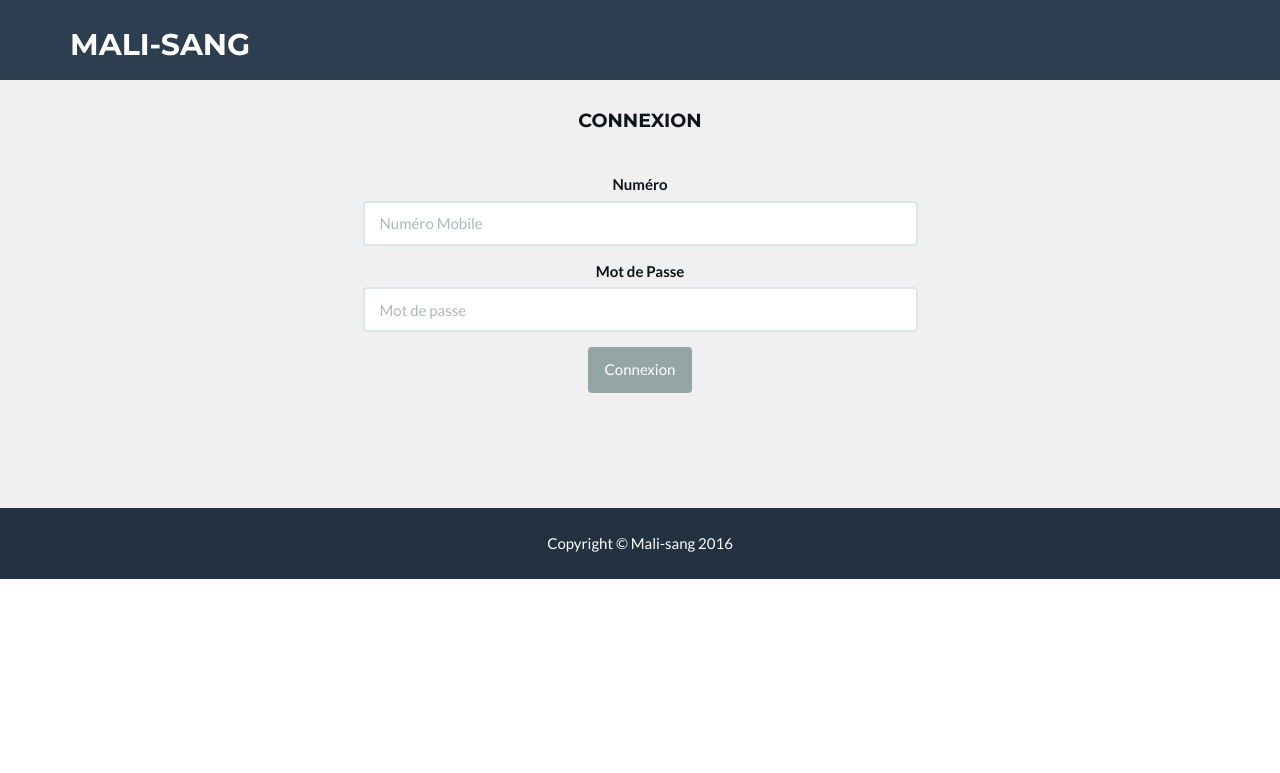
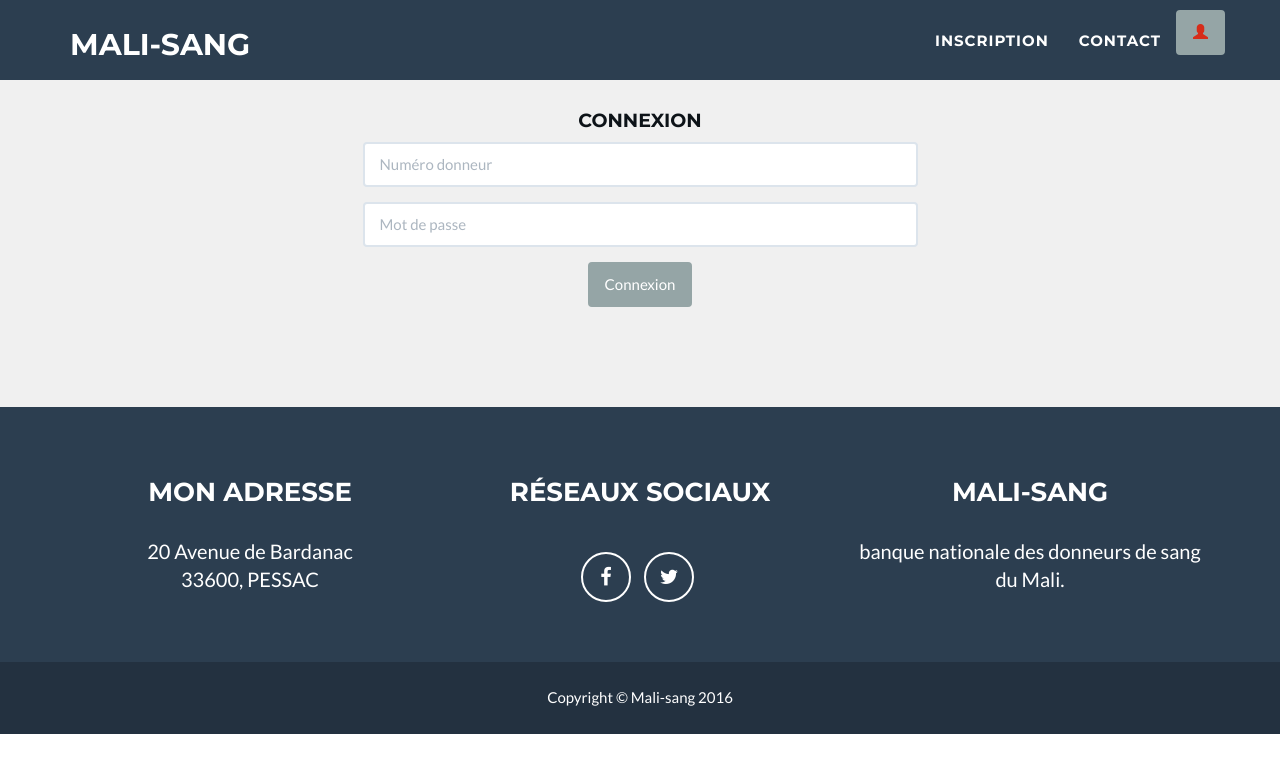
Before and after one commit to Diaby2012/mali-sang, a PHP site: page /login.php in a window 1280 px wide. Shown: the top 773 px of the page. Run offline with PHP 8.4, Linux system fonts and the light colour scheme; some libraries are stand-ins or nearby versions.

Commit message:
add page login and forum

```diff
--- a/commentaire.php
+++ /dev/null
@@ -1,2 +0,0 @@
-<?php
-include_once ("include/nav.php");
--- a/css/style.css
+++ b/css/style.css
@@ -17,7 +17,10 @@
 }
 caption
 {
-    color: white;
+    color: black;
+}
+strong {
+    color: #d62c1a;
 }
 header{
     background-color: #F0F0F0;
--- a/include/nav.php
+++ b/include/nav.php
@@ -38,24 +38,33 @@
                 <li class="hidden">
                     <a href="#page-top"></a>
                 </li>
-                <li class="page-scroll">
-                    <a href="#inscription">Inscription</a>
-                </li>
                 <?php
-                  if(isset($_SESSION['nom'])){
+                if (isset($_SESSION['numero_mobile']))
+                {
                 ?>
                 <li class="page-scroll">
-                    <a href="commentaire.php">Commentaire</a>
+                        <a href="forum.php">Forum</a>
                 </li>
+                    <button type="button" class="btn btn-default" aria-label="Align center">
+                        <a href="logout.php"><span class="glyphicon glyphicon-off" aria-hidden="true"></span></a>
+                    </button>
                 <?php
                 }
-                 ?>
+                else
+                {
+                ?>
                 <li class="page-scroll">
-                    <a href="#contact">Contact</a>
+                   <a href="#inscription">Inscription</a>
                 </li>
                 <button type="button" class="btn btn-default" aria-label="Align center">
                     <a href="login.php"><span class="glyphicon glyphicon-user" aria-hidden="true"></span></a>
                 </button>
+                <?php
+                }
+                ?>
+                <li class="page-scroll">
+                    <a href="#contact">Contact</a>
+                </li>
             </ul>
         </div>
         <!-- /.navbar-collapse -->
--- a/login.php
+++ b/login.php
@@ -1,75 +1,27 @@
-<!DOCTYPE html>
-<html lang="fr">
-<head>
-    <meta charset="utf-8">
-    <meta http-equiv="X-UA-Compatible" content="IE=edge">
-    <meta name="viewport" content="width=device-width, initial-scale=1">
-    <meta name="description" content="">
-    <meta name="author" content="">
-    <link rel="icon" href="img/ms.ico" />
-    <title>Mali-Sang</title>
-    <link href="css/bootstrap.min.css" rel="stylesheet">
-    <link href="css/style.css" rel="stylesheet">
-    <link href="css/freelancer.css" rel="stylesheet">
-    <link href="font-awesome/css/font-awesome.min.css" rel="stylesheet" type="text/css">
-    <link href="http://fonts.googleapis.com/css?family=Montserrat:400,700" rel="stylesheet" type="text/css">
-    <link href="http://fonts.googleapis.com/css?family=Lato:400,700,400italic,700italic" rel="stylesheet" type="text/css">
-    <script src="https://oss.maxcdn.com/libs/html5shiv/3.7.0/html5shiv.js"></script>
-    <script src="https://oss.maxcdn.com/libs/respond.js/1.4.2/respond.min.js"></script>
-
-</head>
-
-<body id="page-top" class="index">
-
-<!-- Navigation -->
-<nav class="navbar navbar-default navbar-fixed-top">
-    <div class="container">
-        <!-- Brand and toggle get grouped for better mobile display -->
-        <div class="navbar-header page-scroll">
-            <button type="button" class="navbar-toggle" data-toggle="collapse" data-target="#bs-example-navbar-collapse-1">
-                <span class="sr-only">Toggle navigation</span>
-                <span class="icon-bar"></span>
-                <span class="icon-bar"></span>
-                <span class="icon-bar"></span>
-            </button>
-            <a class="navbar-brand" href="index.php">Mali-Sang</a>
-        </div>
-
-        <!-- /.navbar-collapse -->
-    </div>
-    <!-- /.container-fluid -->
-</nav>
-<!-- Header -->
+<?php
+    include_once ('include/nav.php');
+?>
 <header>
     <div class="container">
         <div class="row">
+            <div class="col-lg-12 text-center">
                 <h4>Connexion</h4>
-                <hr>
-               <form class="col-lg-offset-3 col-lg-6 col-md-offset-3">
+                <div class="row">
+                    <form  method="POST" action="login.func.php" class="col-lg-offset-3 col-lg-6 col-md-offset-3">
                         <div class="form-group">
-                       <label>Numéro</label>
-                       <input type="text" class="form-control" id="name" placeholder="Numéro Mobile">
+                            <span id="confirmNumero" class="confirmNumero"></span>
+                            <input type="text" class="form-control" name="numero_mobile" id="numero_mobile" onkeyup="checkNumero(); return false;" placeholder="Numéro donneur">
                         </div>
                         <div class="form-group">
-                       <label>Mot de Passe</label>
-                       <input type="password" class="form-control" id="name" placeholder="Mot de passe">
+                            <input type="password" class="form-control" name="password" id="password" placeholder="Mot de passe">
+                            <span id="confirmMessage" class="confirmMessage"></span>
                         </div>
-                   <div class="form-group">
-                        <button type="submit" class="btn btn-default">Connexion</button>
-                   </div>
+                        <button type="submit" value="Connexion" name="submit" class="btn btn-default">Connexion</button>
                     </form>
-            </div>
-
-        </div>
-    </header>
-<footer class="text-center">
-<div class="footer-below">
-    <div class="container">
-        <div class="row">
-            <div class="col-lg-12">
-                Copyright &copy; Mali-sang 2016
                 </div>
             </div>
         </div>
     </div>
-</footer>
+</header>
+
+<?php include_once('include/footer.php');
--- a/recherche.php
+++ b/recherche.php
@@ -5,7 +5,7 @@ include_once ("include/connexion.php");
 
 $req = $bdd->prepare('SELECT nom_donneur, numero_mobile, type_contact, horaire_contact FROM users
                   WHERE  ville = ? AND groupe_sanguin = ? ');
-$req->execute(array($_GET['ville'],$_GET['groupe_sanguin']));
+$req->execute(array($_POST['ville'],$_POST['groupe_sanguin']));
 ?>
 
 <header>
@@ -13,7 +13,7 @@ $req->execute(array($_GET['ville'],$_GET['groupe_sanguin']));
      <div class="row">
         <div class="col-lg-8">
             <table class="table table-striped">
-                <caption>Resultat de la recherche Groupe :<?php $_GET['groupe_sanguin']?> et Ville:<?php $_GET['ville']?></caption>
+                <caption>Resultat de la recherche Groupe :<strong><?php echo $_POST['groupe_sanguin'];?></strong> et Ville: <strong><?php echo $_POST['ville'];?></strong></caption>
                 <tr>
                     <td>Nom</td>
                     <td>Ville</td>
@@ -25,7 +25,7 @@ $req->execute(array($_GET['ville'],$_GET['groupe_sanguin']));
                     {
                     ?>  <tr>
                         <td><?php echo $donnees['nom_donneur']; ?></td>
-                        <td><?php echo $_GET['ville']; ?></td>
+                        <td><?php echo $_POST['ville']; ?></td>
                         <td><?php echo $donnees['numero_mobile']; ?></td>
                         <td><?php echo $donnees['type_contact']; ?></td>
                         <td><?php echo $donnees['horaire_contact']; ?></td>
```
Also changed, not shown: Admin/index.php (added, +7 -0 lines), forum.php (added, +13 -0 lines), index.php (+5 -2 lines), inscription.php (+5 -11 lines), login.func.php (added, +26 -0 lines), logout.php (added, +14 -0 lines), js/general.js (line endings or trailing spaces). Lines whose indentation alone changed are shown as unchanged.
